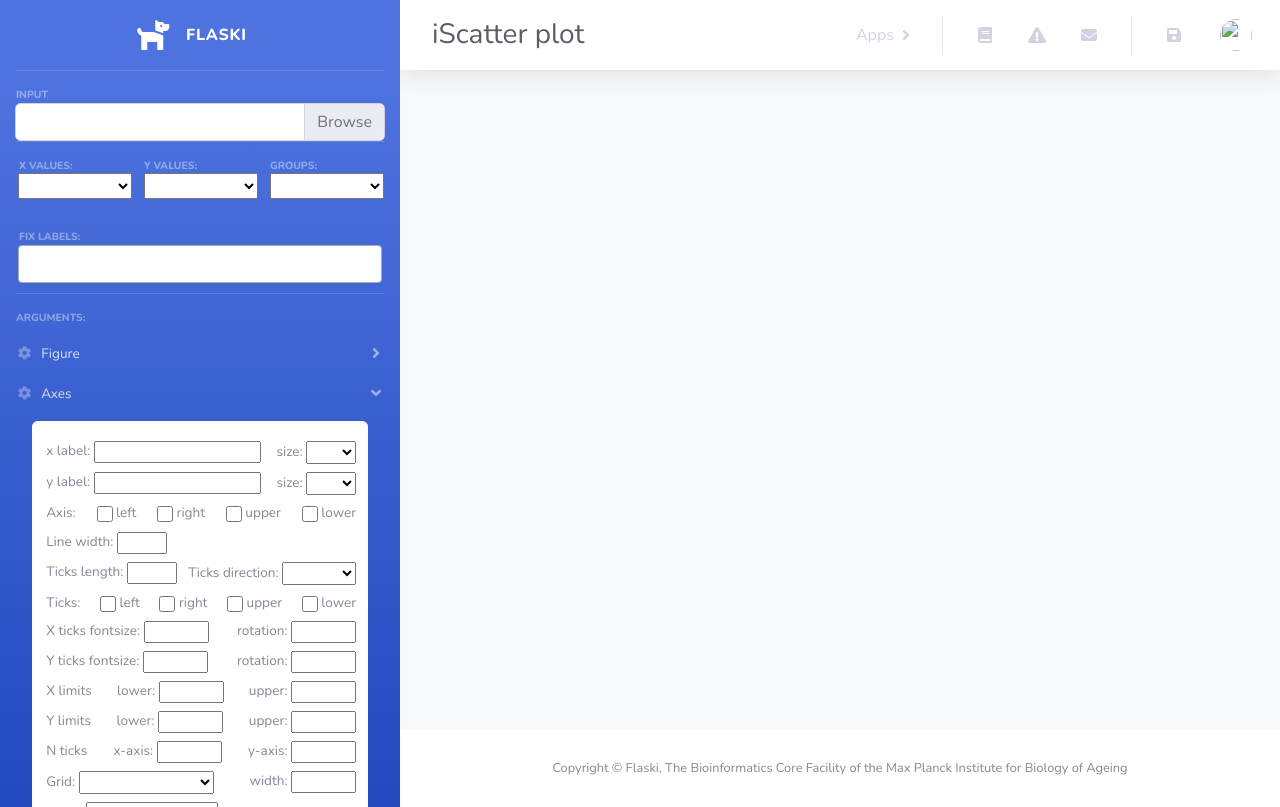
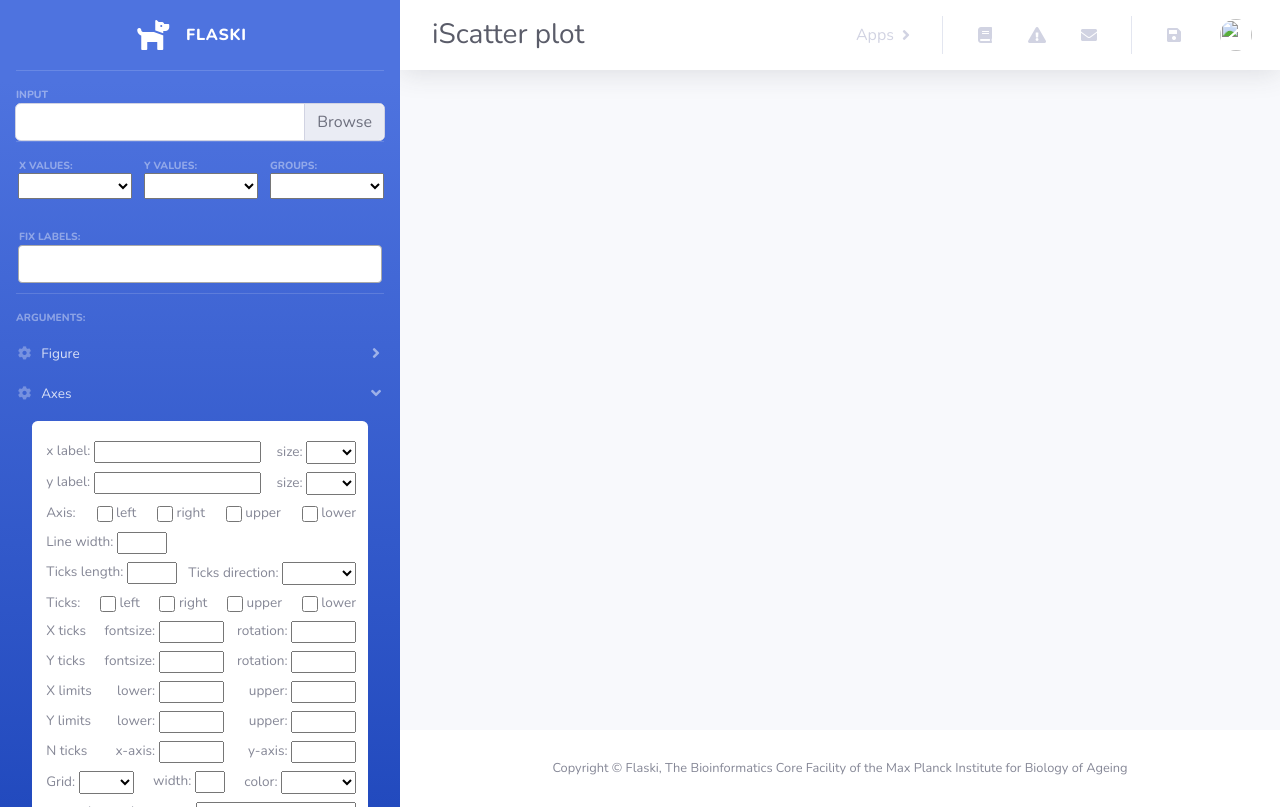
Before and after one commit to mpg-age-bioinformatics/flaski, a Python web app: template flaski/templates/apps/iscatterplot.html in a window 1280 px wide, after a click on "Axes". Run offline with Jinja, Linux system fonts and the light colour scheme; the template is opened without the code that fills it, so the values that code supplies are empty; some libraries are stand-ins or nearby versions.

Commit message:
iscatterplot.html: closes #152

```diff
--- a/flaski/templates/apps/iscatterplot.html
+++ b/flaski/templates/apps/iscatterplot.html
@@ -259,7 +259,8 @@
                             </div>
 
                             <div class="row arg" style="width:310px; padding-left:0%; padding-right:0%; display:flex; justify-content:space-between; text-align:justify;">
-                                <label>X ticks fontsize:
+                                <label>X ticks</label>
+                                <label style="padding-left:5px;">fontsize:
                                     <input type="text" name="xticks_fontsize" value='{{ xticks_fontsize }}' style="width:65px;height:22px;padding-left:4px;vertical-align:middle;">
                                 </label>
 
@@ -269,10 +270,11 @@
                             </div>
 
                             <div class="row arg" style="width:310px; padding-left:0%; padding-right:0%; display:flex; justify-content:space-between; text-align:justify;">
-                                <label>Y ticks fontsize:
+                                <label>Y ticks
+                                </label>
+                                <label style="padding-left:6px;">fontsize:
                                     <input type="text" name="yticks_fontsize" value='{{ yticks_fontsize }}' style="width:65px;height:22px;padding-left:4px;vertical-align:middle;">
                                 </label>
-
                                 <label> rotation:
                                     <input type="text" name="yticks_rotation" value='{{ yticks_rotation }}' style="width:65px;height:22px;padding-left:4px;vertical-align:middle;">
                                 </label>
@@ -290,7 +292,7 @@
 
                             <div class="row arg" style="width:310px; padding-left:0%; padding-right:0%; display:flex; justify-content:space-between; text-align:justify;">
                                 <label>Y limits</label>
-                                <label>lower:
+                                <label style="padding-left:1px;">lower:
                                     <input type="text" name="y_lower_limit" value='{{ y_lower_limit }}' style="width:65px;height:22px;padding-left:4px;vertical-align: middle;">
                                 </label>
                                 <label> upper:
@@ -300,7 +302,7 @@
 
                             <div class="row arg" style="width:310px; padding-left:0%; padding-right:0%; display:flex; justify-content:space-between; text-align:justify;">
                                 <label>N ticks</label>
-                                <label>x-axis:
+                                <label style="padding-left:4px;">x-axis:
                                     <input type="text" name="maxxticks" value='{{ maxxticks }}' style="width:65px;height:22px;padding-left:4px;vertical-align: middle;">
                                 </label>
                                 <label> y-axis:
@@ -310,7 +312,7 @@
 
                             <div class="row arg" style="width:310px; padding-left:0%; padding-right:0%; display:flex; justify-content:space-between; text-align:justify;">
                                 <label>Grid:
-                                    <select name=grid_value method="GET" action="/" style="width:135px;vertical-align:middle;">
+                                    <select name=grid_value method="GET" action="/" style="width:55px;vertical-align:middle;">
                                     {% for grid_ in grid %}
                                         <option value="{{grid_}}" {% if grid_==grid_value %} selected {% endif %}>{{grid_}}</option>
                                     {% endfor %}
@@ -318,25 +320,25 @@
                                 </label>
 
                                 <label> width:
-                                    <input type="text" name="grid_linewidth" value='{{ grid_linewidth }}' style="width:65px;height:22px;padding-left:4px;vertical-align:middle;">
+                                    <input type="text" name="grid_linewidth" value='{{ grid_linewidth }}' style="width:30px;height:22px;padding-left:4px;vertical-align:middle;">
                                 </label>
-                            </div>
 
-                            <div class="row arg" style="width:310px; padding-left:0%; padding-right:0%; display:flex; justify-content:flex-start; text-align:justify;">
-                                <label> Color:
-                                    <select name=grid_color_value method="GET" action="/" style="width:132px;vertical-align:middle;">
+                                <label> color:
+                                    <select name=grid_color_value method="GET" action="/" style="width:75px;vertical-align:middle;">
                                     {% for marker_color_ in marker_color %}
                                         <option value="{{marker_color_}}" {% if marker_color_==grid_color_value %} selected {% endif %}>{{marker_color_}}</option>
                                     {% endfor %}
                                     </select>
                                 </label>
 
-                                <label style="padding-left: 4px;">   or ..</label>
                             </div>
 
                             <div class="row arg" style="width:310px; padding-left:0%; padding-right:0%; display:flex; justify-content:space-between; text-align:justify;">
-                                <label> write a color name
-                                    <input type="text" name=grid_color_text value="{{grid_color_text}}" style="width:190px;height:22px;padding-left: 4px;vertical-align:middle;">
+                                <label>
+                                    .. or write a color name
+                                </label>
+                                <label>
+                                    <input type="text" name=grid_color_text value="{{grid_color_text}}" style="width:160px;height:22px;padding-left:4px;vertical-align:middle;">
                                 </label>
                             </div>
 
@@ -394,6 +396,8 @@
 
                             <div class="row arg" style="width:310px; padding-left:0%; padding-right:0%; display:flex; justify-content:space-between; text-align:justify;">
                                 <label> ..or, write a color name
+                                </label>
+                                <label>
                                     <input type="text" name={{group.name}}.markerc_write value="{{group.markerc_write}}" style="width:162px;height:22px;padding-left: 4px;vertical-align:middle;">
                                 </label>
                             </div>
@@ -436,6 +440,8 @@
 
                             <div class="row arg" style="width:310px; padding-left:0%; padding-right:0%; display:flex; justify-content:space-between; text-align:justify;">
                                 <label> ..or, write a color name
+                                </label>
+                                <label>
                                     <input type="text" name={{group.name}}.edgecolor_write value="{{group.edgecolor_write}}" style="width:162px;height:22px;padding-left: 4px;vertical-align:middle;">
                                 </label>
                             </div>
@@ -532,6 +538,9 @@
 
                             <div class="row arg" style="width:310px; padding-left:0%; padding-right:0%; display:flex; justify-content:space-between; text-align:justify;">
                                 <label> ..or, write a color name
+                                </label>
+
+                                <label>
                                     <input type="text" name="markerc_write" value='{{ markerc_write }}' style="width:162px;height:22px;padding-left: 4px;vertical-align:middle;">
                                 </label>
                             </div>
@@ -574,6 +583,8 @@
 
                             <div class="row arg" style="width:310px; padding-left:0%; padding-right:0%; display:flex; justify-content:space-between; text-align:justify;">
                                 <label> ..or, write a color name
+                                </label>
+                                <label>
                                     <input type="text" name="edgecolor_write" value='{{ edgecolor_write }}' style="width:162px;height:22px;padding-left: 4px;vertical-align:middle;">
                                 </label>
                             </div>
```
